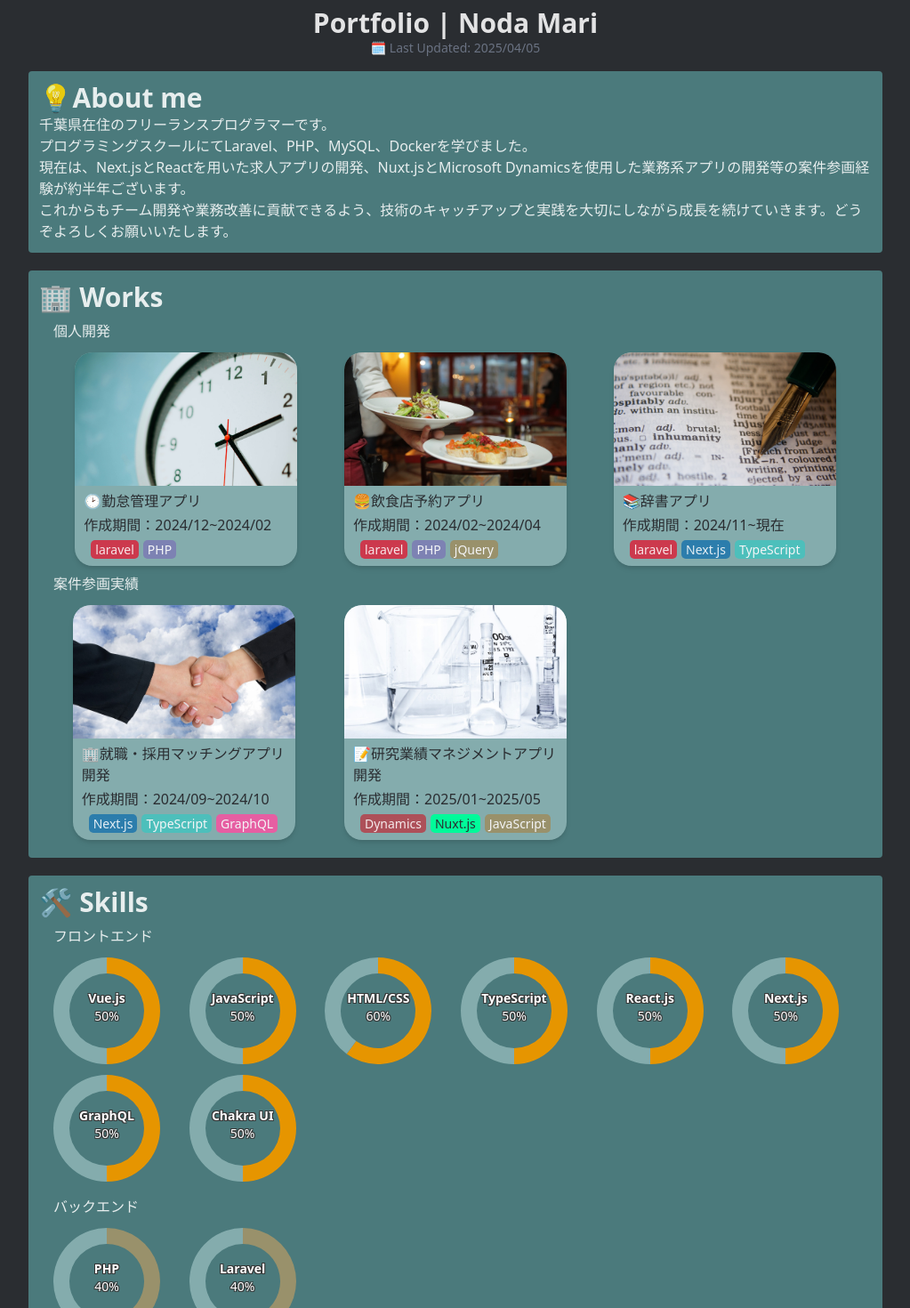
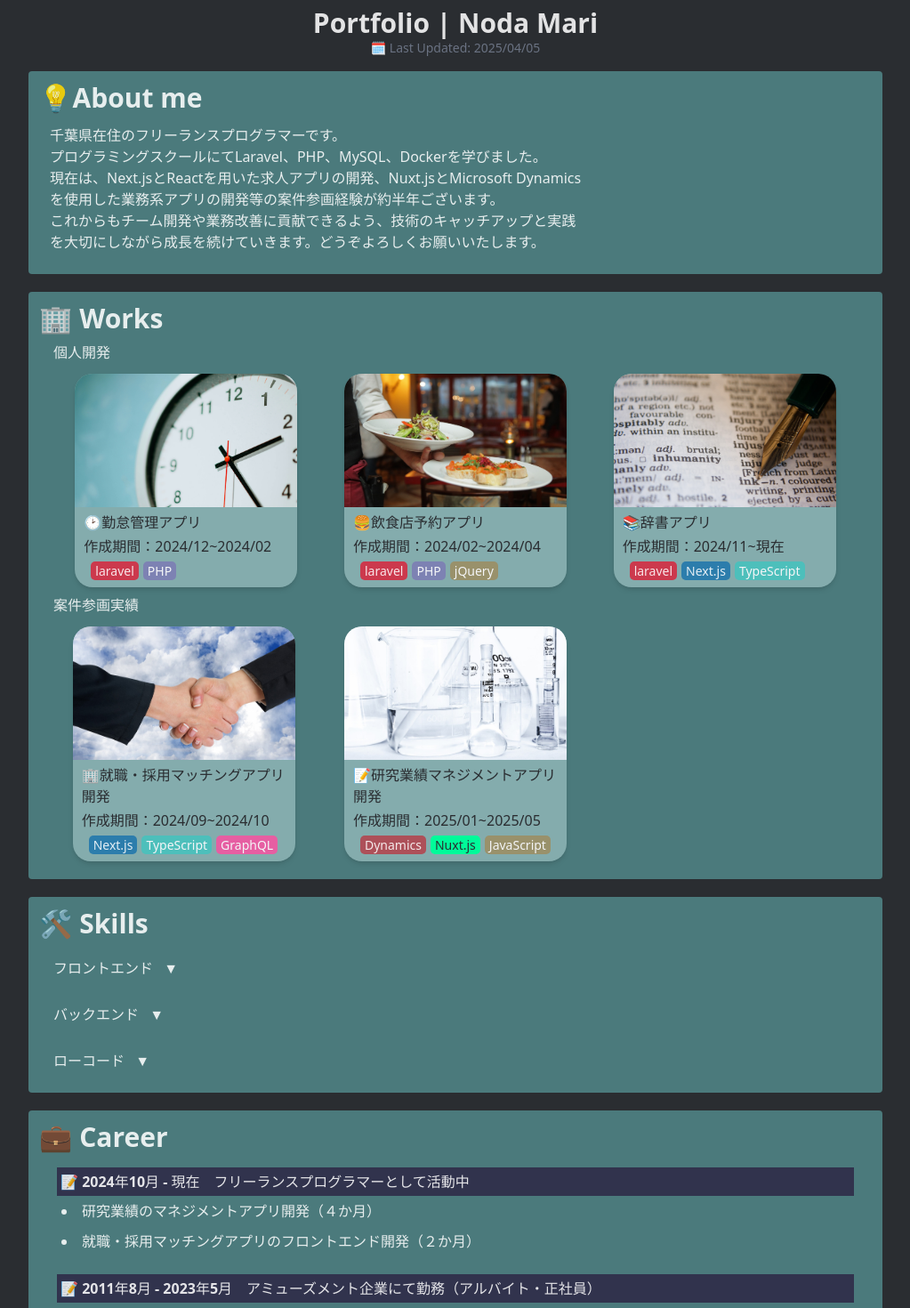
Before and after one commit to noda-mari/my-portfolio, a Vue app: page /home in a window 1280 px wide. Shown: the part 200-1670 px from the top of the page at 89% size, without its empty margins (128-1151 px from the left). Built offline with nearby package versions, Linux system fonts and the light colour scheme.

Commit message:
スキルセクションを折り畳みUIに変更

```diff
--- a/src/style.css
+++ b/src/style.css
@@ -17,3 +17,17 @@ body {
   padding: 0;
   background-color: #2a2d31;
 }
+
+
+.fade-enter-from,
+.fade-leave-to {
+  opacity: 0;
+}
+.fade-enter-active,
+.fade-leave-active {
+  transition: opacity 0.3s ease;
+}
+.fade-enter-to,
+.fade-leave-from {
+  opacity: 1;
+}
--- a/src/views/Home.vue
+++ b/src/views/Home.vue
@@ -8,12 +8,19 @@
         </div>
 
         <div class="flex flex-col gap-5">
-            <div class="bg-green w-3/4  m-auto p-3 rounded-sm">
+            <div class="grid grid-cols-3 bg-green w-3/4  m-auto p-3 rounded-sm">
+                <div class="col-span-2">
                     <h2 class="font-bold text-3xl">💡About me</h2>
+                    <div class="p-3">
                         <p>千葉県在住のフリーランスプログラマーです。</p>
                         <p>プログラミングスクールにてLaravel、PHP、MySQL、Dockerを学びました。</p>
                         <p>現在は、Next.jsとReactを用いた求人アプリの開発、Nuxt.jsとMicrosoft Dynamicsを使用した業務系アプリの開発等の案件参画経験が約半年ございます。</p>
                         <p>これからもチーム開発や業務改善に貢献できるよう、技術のキャッチアップと実践を大切にしながら成長を続けていきます。どうぞよろしくお願いいたします。</p>
+                    </div>
+                </div>
+                <div class="col-span-2">
+
+                </div>
             </div>
 
             <div class="bg-green w-3/4 flex flex-col m-auto p-3 gap-2 rounded-sm">
@@ -21,90 +28,79 @@
                 <div class="px-4">
                     <p class="mb-3">個人開発</p>
                     <div class="grid grid-cols-1 sm:grid-cols-2 md:grid-cols-3 gap-1 justify-start">
-                        <Card
-                            :slug="'atte'"
-                            :image="clock"
-                            title="🕑勤怠管理アプリ"
-                            period="2024/12~2024/02"
-                            :tags="[
+                        <Card :slug="'atte'" :image="clock" title="🕑勤怠管理アプリ" period="2024/12~2024/02" :tags="[
                             { label: 'laravel', color: 'bg-red' },
                             { label: 'PHP', color: 'bg-acent text-white' },
-                            ]"
-                        />
-                        <Card
-                            :slug="'rese'"
-                            :image="dinner"
-                            title="🍔飲食店予約アプリ"
-                            period="2024/02~2024/04"
-                            :tags="[
+                        ]" />
+                        <Card :slug="'rese'" :image="dinner" title="🍔飲食店予約アプリ" period="2024/02~2024/04" :tags="[
                             { label: 'laravel', color: 'bg-red' },
                             { label: 'PHP', color: 'bg-acent text-white' },
                             { label: 'jQuery', color: 'bg-yellow text-white' }
-                            ]"
-                        />
-                        <Card
-                            :slug="'dictionary'"
-                            :image="book"
-                            title="📚辞書アプリ"
-                            period="2024/11~現在"
-                            :tags="[
+                        ]" />
+                        <Card :slug="'dictionary'" :image="book" title="📚辞書アプリ" period="2024/11~現在" :tags="[
                             { label: 'laravel', color: 'bg-red' },
                             { label: 'Next.js', color: 'bg-blue' },
                             { label: 'TypeScript', color: 'bg-mint text-white' }
-                            ]"
-                        />
+                        ]" />
                     </div>
                 </div>
                 <div class="px-4 mb-2">
                     <p class="mb-3">案件参画実績</p>
                     <div class="grid grid-cols-1 sm:grid-cols-2 md:grid-cols-3 gap-3 justify-start ">
-                        <Card
-                            :slug="'recruit'"
-                            :image="handshake"
-                            title="🏢就職・採用マッチングアプリ開発"
-                            period="2024/09~2024/10"
+                        <Card :slug="'recruit'" :image="handshake" title="🏢就職・採用マッチングアプリ開発" period="2024/09~2024/10"
                             :tags="[
                                 { label: 'Next.js', color: 'bg-blue' },
                                 { label: 'TypeScript', color: 'bg-mint text-white' },
                                 { label: 'GraphQL', color: 'bg-pink text-white' }
-                            ]"
-                        />
-                        <Card
-                            :slug="'labo'"
-                            :image="labo"
-                            title="📝研究業績マネジメントアプリ開発"
-                            period="2025/01~2025/05"
-                            :tags="[
+                            ]" />
+                        <Card :slug="'labo'" :image="labo" title="📝研究業績マネジメントアプリ開発" period="2025/01~2025/05" :tags="[
                             { label: 'Dynamics', color: 'bg-[#ad5059]' },
                             { label: 'Nuxt.js', color: 'bg-nuxt text-black' },
                             { label: 'JavaScript', color: 'bg-yellow text-white' }
-                            ]"
-                        />
+                        ]" />
                     </div>
                 </div>
             </div>
 
             <div class="bg-green w-3/4 flex flex-col m-auto p-3 gap-2 rounded-sm">
-                <h3 class="font-bold m-[0] text-3xl">🛠️ Skills</h3>
+                <h3 class="font-bold mb-3 text-3xl">🛠️ Skills</h3>
                 <div class="px-4 mb-2">
-                    <p class=" mb-3">フロントエンド</p>
-                    <div class="grid grid-cols-2 sm:grid-cols-4 md:grid-cols-6 gap-3 justify-start ">
+                    <p class="mb-3 cursor-pointer select-none" @click="showFrontend = !showFrontend">
+                        フロントエンド
+                        <span class="ml-2">{{ showFrontend ? '▲' : '▼' }}</span>
+                    </p>
+                    <transition name="fade">
+                        <div v-if="showFrontend"
+                            class="grid grid-cols-2 sm:grid-cols-4 md:grid-cols-6 gap-3 justify-start">
                             <Chart v-for="skill in frontSkills" :key="skill.label" :label="skill.label"
                                 :value="skill.value" />
                         </div>
+                    </transition>
                 </div>
                 <div class="px-4 mb-2">
-                    <p class="mb-3">バックエンド</p>
-                    <div class="grid grid-cols-2 sm:grid-cols-4 md:grid-cols-6 gap-3 justify-start ">
+                    <p class="mb-3 cursor-pointer select-none" @click="backFrontend = !backFrontend">
+                        バックエンド
+                        <span class="ml-2">{{ backFrontend ? '▲' : '▼' }}</span>
+                    </p>
+                    <transition name="fade">
+                        <div v-if="backFrontend"
+                            class="grid grid-cols-2 sm:grid-cols-4 md:grid-cols-6 gap-3 justify-start ">
                             <Chart v-for="skill in backEndSkills" :key="skill.label" :label="skill.label"
                                 :value="skill.value" />
                         </div>
+                    </transition>
                 </div>
-                <div class="px-4 mb-2">
-                    <p class="mb-3">ローコード / 業務系プラットフォーム</p>
-                    <div class="grid grid-cols-2 sm:grid-cols-4 md:grid-cols-6 gap-3 justify-start ">
+                <div class="px-4">
+                    <p class="mb-3 cursor-pointer select-none" @click="lowCode = !lowCode">
+                        ローコード
+                        <span class="ml-2">{{ lowCode ? '▲' : '▼' }}</span>
+                    </p>
+
+                    <div name="fade">
+                        <div v-if="lowCode" class="grid grid-cols-2 sm:grid-cols-4 md:grid-cols-6 gap-3 mb-2 justify-start ">
                             <Chart v-for="skill in lowCodeSkills" :key="skill.label" :label="skill.label"
                                 :value="skill.value" />
+                        </div>
                     </div>
                 </div>
             </div>
@@ -158,6 +154,13 @@ import book from '@/assets/book.jpg'
 import handshake from '@/assets/handshake.jpg'
 import labo from '@/assets/labo.jpg'
 
+import { ref } from 'vue'
+
+const showFrontend = ref(false)
+const backFrontend = ref(false)
+const lowCode = ref(false)
+
+
 const frontSkills = [
     { label: "Vue.js", value: 50 },
     { label: "JavaScript", value: 50 },
```
Lines whose indentation alone changed are shown as unchanged.
